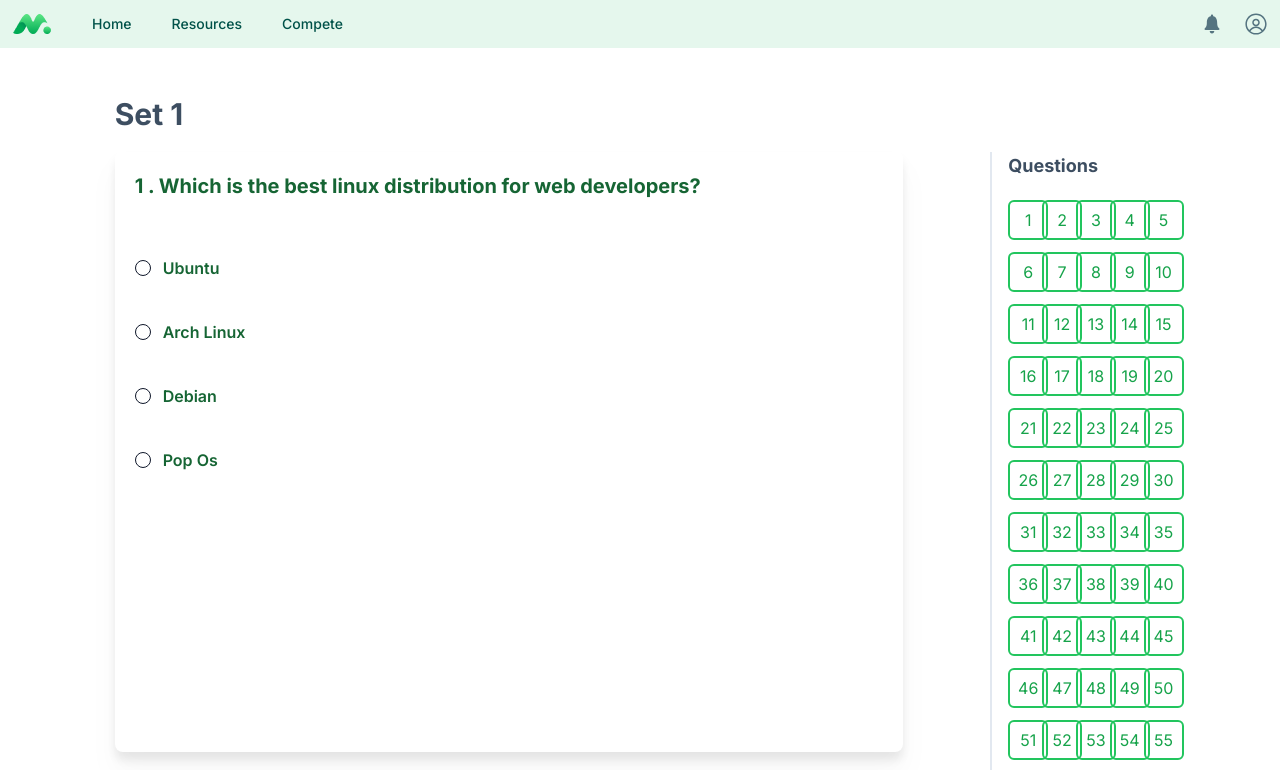
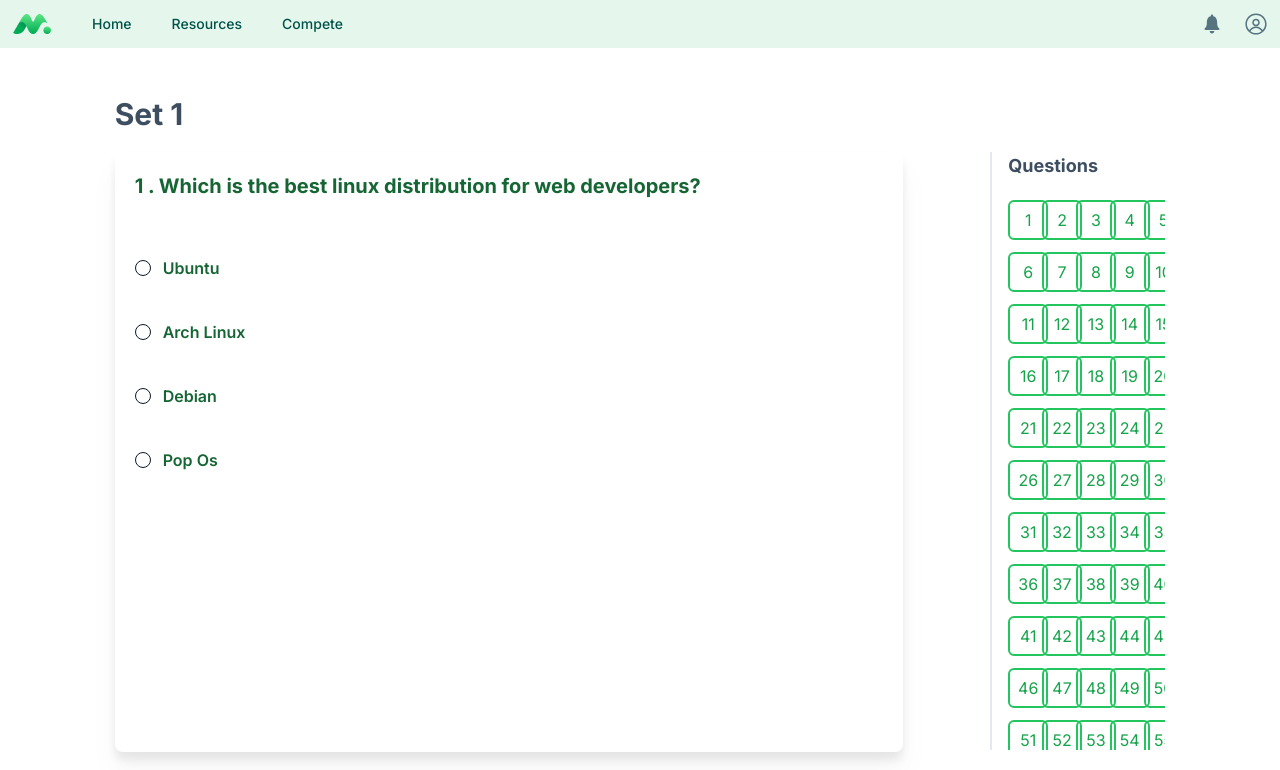
Before and after one commit to Suman196pokhrel/PyroPrep, a Next.js app: page /dashboard/1/1/1 in a window 1280 px wide. Shown: the top 770 px of the page. Built offline with nearby package versions, Linux system fonts and the light colour scheme.

Commit message:
added scroll to statgrid

```diff
--- a/app/dashboard/[domainId]/[subDomainId]/[quizid]/page.tsx
+++ b/app/dashboard/[domainId]/[subDomainId]/[quizid]/page.tsx
@@ -13,7 +13,7 @@ const IndieQuiz = (
     }: IndieQuizProps
 ) => {
     return (
-        <section className='flex items-start gap-20 justify-between  mt-5'>
+        <section className='flex items-start gap-10 justify-between  mt-5'>
             {/* LEFT  */}
             <div className='w-9/12 flex flex-col gap-5'>
                 <QuizCard
--- a/components/quiz/QuestionStatGrid.tsx
+++ b/components/quiz/QuestionStatGrid.tsx
@@ -19,9 +19,12 @@ export const QuestionStatGrid = () => {
             <h2 className='text-[#3d4e61] font-bold text-lg'>Questions</h2>
 
             {/* GRID CONTAINER  */}
-            <div className='grid grid-cols-5  w-full gap-3 mt-5'>
+            <div className='grid grid-cols-5  w-full gap-3 mt-5 h-[550px] overflow-x-hidden overflow-y-auto'>
                 {dummyArray.map((item, index) => (
-                    <p key={index} className='border-2 border-green-500 text-green-600 cursor-pointer hover:bg-green-600 hover:text-white rounded-md w-10 h-10 flex items-center justify-center transition-all ease-linear'>
+                    <p key={index} className='border-2 border-green-500 text-green-600
+                    cursor-pointer hover:bg-green-600 hover:text-white
+                    rounded-md w-10 h-10 flex items-center justify-center
+                    transition-all ease-linear'>
                         {item}
                     </p>
                 ))}
```
